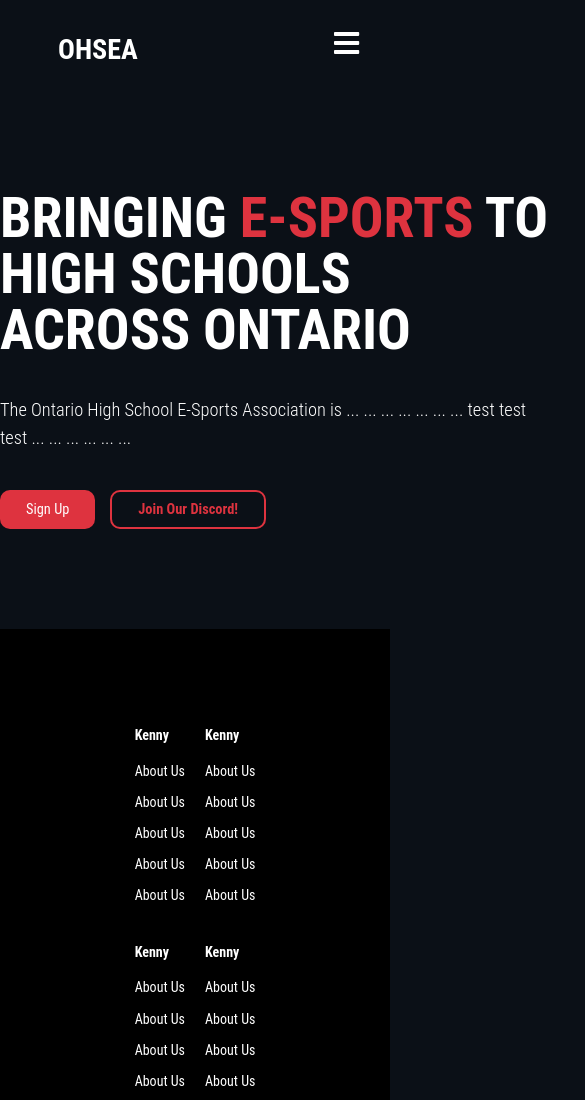
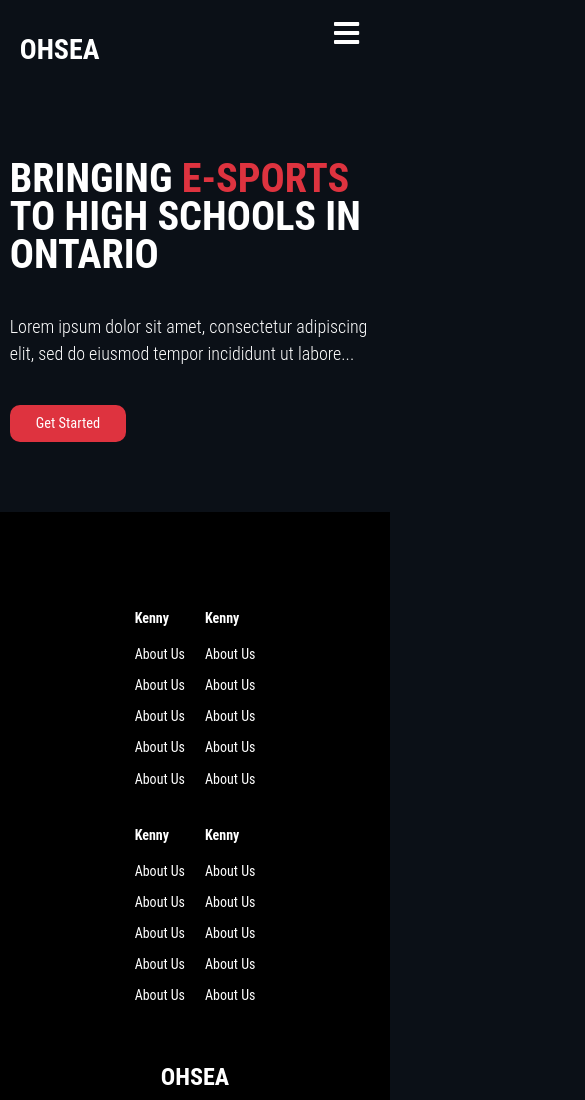
Before and after one commit to ohseagg/ohsea.gg, a Gatsby site: page / in a window 390 px wide. Shown: the top 1100 px of the page, 585 px wide, since content can reach past the window. Built offline with nearby package versions, Linux system fonts and the light colour scheme; Gatsby itself is replaced by a stand-in of ours.

Commit message:
fix: home page responsiveness & layout adjustment, navbar un-stuck

```diff
--- a/src/components/MainNav/Navbar/NavbarElements.js
+++ b/src/components/MainNav/Navbar/NavbarElements.js
@@ -9,7 +9,6 @@ export const Nav = styled.nav`
     display: flex;
     justify-content: center;
     font-size: 0.9rem;
-    position: sticky;
     top: 0;
     z-index: 10;
 
@@ -23,21 +22,21 @@ export const NavbarContainer = styled.div`
     height: 80px;
     z-index: 1;
     width: 100%;
-    padding: 0 24px;
-    max-width: 1200px;
+    max-width: 95%;
+    width: 1250px;
 `
 
 export const NavBrand = styled.div`
     display: flex;
     height: 100%;
     align-items: center;
-    margin-left: 24px;
     cursor: pointer;
 
 `
 
 export const NavImg = styled(Link)`
-    margin-top: 1.6rem;
+    margin-bottom: 0;
+    margin-top: 0.3rem;
     margin-right: 10px;
 `
 
@@ -94,22 +93,16 @@ export const MobileIcon = styled.div`
     }
 `
 
-//button styling
-export const NavBtnContainer = styled.div`
-    margin-left: 1rem;
-`
-
 export const NavBtn = styled.nav`
     display: flex;
-    padding: 0 0.5rem;
     margin-top: -10px;
-
+    margin-left: 1rem;
     @media screen and (max-width: 768px){
         display: none;
     }
 `
 
-export const NavBtnLink1 = styled(Link)`
+export const NavBtnLink = styled(Link)`
     border-radius: 10px;
     background: ${colors.red};
     white-space: nowrap;
@@ -128,24 +121,3 @@ export const NavBtnLink1 = styled(Link)`
         box-shadow: 0px 4px 17px 0px ${colors.red};
     }
 `
-
-export const NavBtnLink2 = styled(Link)`
-    border-radius: 10px;
-    background: transparent;
-    white-space: nowrap;
-    padding: 6px 26px 6px 26px;
-    box-sizing: border-box;
-    color: ${colors.red};
-    font-size: 0.9rem;
-    font-weight: 700;
-    outline: none;
-    border: 2px solid ${colors.red};
-    box-shadow: none;
-    cursor: pointer;
-    transition: all 0.2s ease-in-out;
-    text-decoration: none;
-    &:hover{
-        transition: all 0.2s ease-in-out;
-        box-shadow: 0px 0px 20px -1px ${colors.red} inset;
-    }
-`
--- a/src/components/MainNav/Navbar/index.js
+++ b/src/components/MainNav/Navbar/index.js
@@ -1,5 +1,5 @@
 import React from 'react'
-import {Nav, NavbarContainer, NavBrand, NavImg, NavLogo, MobileIcon, NavMenu, NavItem, NavLinks, NavBtnContainer, NavBtn, NavBtnLink1, NavBtnLink2} from './NavbarElements'
+import {Nav, NavbarContainer, NavBrand, NavImg, NavLogo, MobileIcon, NavMenu, NavItem, NavLinks, NavBtn, NavBtnLink} from './NavbarElements'
 import {FaBars} from "react-icons/fa";
 
 const Navbar = ({toggle}) => {
@@ -33,13 +33,8 @@ const Navbar = ({toggle}) => {
                                 Discord
                             </NavLinks>
                         </NavItem>
-                        <NavBtnContainer>
-                            <NavBtn>
-                                <NavBtnLink1 to='/sign-up'>Sign Up</NavBtnLink1>
-                            </NavBtn>
-                        </NavBtnContainer>
                         <NavBtn>
-                            <NavBtnLink2 to='/log-in'>Log In</NavBtnLink2>
+                            <NavBtnLink to='/log-in'>Log In</NavBtnLink>
                         </NavBtn>
                     </NavMenu>
                 </div>
--- a/src/components/PageLayout/layout.js
+++ b/src/components/PageLayout/layout.js
@@ -3,7 +3,6 @@ import PropTypes from "prop-types"
 import { useStaticQuery, graphql } from "gatsby"
 import "./layout.scss"
 import Footer from '../Footer'
-import MainNav from '../MainNav'
 import {BrowserRouter as Router} from 'react-router-dom';
 
 const Layout = ({ children }) => {
@@ -20,8 +19,7 @@ const Layout = ({ children }) => {
   return (
     <>
       <Router>
-        <MainNav/>
-         <main>{children}</main>
+        <main>{children}</main>
         <Footer/>
       </Router>
     </>
--- a/src/components/PageLayout/layout.scss
+++ b/src/components/PageLayout/layout.scss
@@ -117,11 +117,11 @@ img {
   margin-left: 0;
   margin-right: 0;
   margin-top: 0;
+  margin-bottom: 0;
   padding-bottom: 0;
   padding-left: 0;
   padding-right: 0;
   padding-top: 0;
-  margin-bottom: 1.45rem;
 }
 svg:not(:root) {
   overflow: hidden;
--- a/src/pages/index.js
+++ b/src/pages/index.js
@@ -1,6 +1,7 @@
 import * as React from "react"
 import { Link } from "gatsby"
 import { StaticImage } from "gatsby-plugin-image"
+import MainNav from '../components/MainNav'
 import  "../styles/style.scss"
 
 import Layout from "../components/PageLayout/layout"
@@ -9,17 +10,17 @@ import Seo from "../components/SEO/seo"
 const IndexPage = () => (
   <Layout>
     <Seo title="Home" />
+    <MainNav/>
     <div className="hero-section">
       <div className="left">
         <h1>
-          BRINGING <span className="red-text">E-SPORTS</span> TO HIGH SCHOOLS ACROSS ONTARIO
+          BRINGING <span className="red-text">E-SPORTS</span> TO HIGH SCHOOLS IN ONTARIO
         </h1>
-        <h4>
-          The Ontario High School E-Sports Association is ... ... ... ... ... ... ... test test test ... ... ... ... ... ...
-        </h4>
+        <h3>
+          Lorem ipsum dolor sit amet, consectetur adipiscing elit, sed do eiusmod tempor incididunt ut labore...
+        </h3>
         <div className="btns">
-          <div className="btn1">Sign Up</div>
-          <div className="btn2">Join Our Discord!</div>
+          <div>Get Started</div>
         </div>
       </div>
       <div className="hero-img">
--- a/src/styles/style.scss
+++ b/src/styles/style.scss
@@ -1,32 +1,68 @@
 @use '../globals/colors' as colors;
 
 .hero-section {
-    width: 1100px;
-    margin: 100px auto 100px auto;
+    margin-top: 100px;
+    margin-bottom: 100px;
+    margin-right: 0;
+    margin-left: calc((100% - 1250px)/2);
     display: flex;
-    align-items: space-between;
     flex-direction: row;
+}
+@media screen and (max-width: 1330px) {
+    .hero-section {
+        margin-left: 2.5%;
+    }
+}
+@media screen and (max-width: 1330px) {
+    .hero-section {
+        margin-left: 2.5%;
+    }
+}
+@media screen and (max-width: 690px) {
+    .hero-section {
+        margin-top: 70px;
+        margin-bottom: 70px;
+    }
 }
 
 .hero-section {
     .left {
         display: flex;
         flex-direction: column;
-        width: 550px;
+        width: 625px;
+        max-width: 95%;
+    }
+    .right {
+        width: 1000px;
     }
     h1 {
         color: colors.$color-white;
         font-weight: 700;
-        font-size: 3.5rem;
-        line-height: 1em;
+        font-size: 4rem;
+        line-height: 0.95em;
         margin-top: 0;
     }
-    h4 {
+    @media screen and (max-width: 690px) {
+        h1 {
+            font-size: 10.3vw;
+        }
+    }
+    h3 {
         color: colors.$color-white;
         font-weight: 300;
-        font-size: 1.15rem;
+        font-size: 1.3rem;
         margin-top: 15px;
         line-height: 1.5em;
+    }
+    @media screen and (max-width: 635px) {
+        h3 {
+            font-size: 3.7vw;
+        }
+    }
+    @media screen and (max-width: 488px) {
+        h3 {
+            font-size: 18px;
+        }
     }
     .btns {
         display: flex;
@@ -37,7 +73,7 @@
             div {
                 margin-top: 15px;
                 border-radius: 10px;
-                padding: 6px 26px 6px 26px;
+                padding: 7px 26px 7px 26px;
                 display: flex;
                 align-items: center;
                 font-size: 0.9rem;
@@ -45,27 +81,13 @@
                 cursor: pointer;
                 text-decoration: none;
                 transition: all 0.2s ease-in-out;
-                &:first-of-type {
-                    margin-right: 15px;
                 background: colors.$color-red;
                 color: colors.$color-white;
                 box-shadow: none;
                 border: none;
                 &:hover{
                     transition: all 0.2s ease-in-out;
-                        box-shadow: 0px 4px 17px -1px colors.$color-red;
-                    }
-                }
-                &:last-of-type {
-                    background: transparent;
-                    color: colors.$color-red;
-                    box-shadow: none;
-                    border: 2px solid colors.$color-red;
-                    font-weight: 700;
-                    &:hover{
-                        transition: all 0.2s ease-in-out;
-                        box-shadow: 0px 0px 18px -3px colors.$color-red inset;
-                    }
+                    box-shadow: 0px 4px 17px -2px colors.$color-red;
                 }
             }
         }
```
Lines whose indentation alone changed are shown as unchanged.
